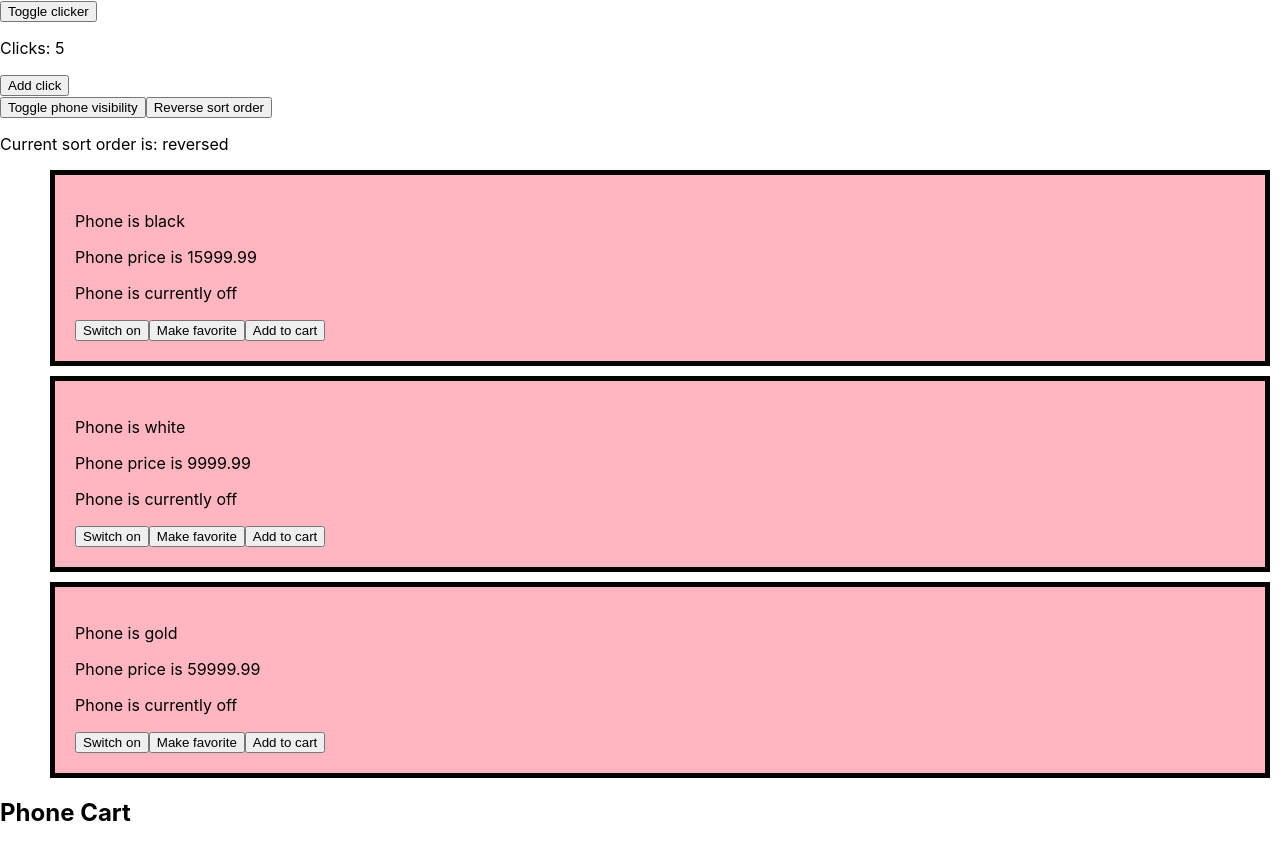
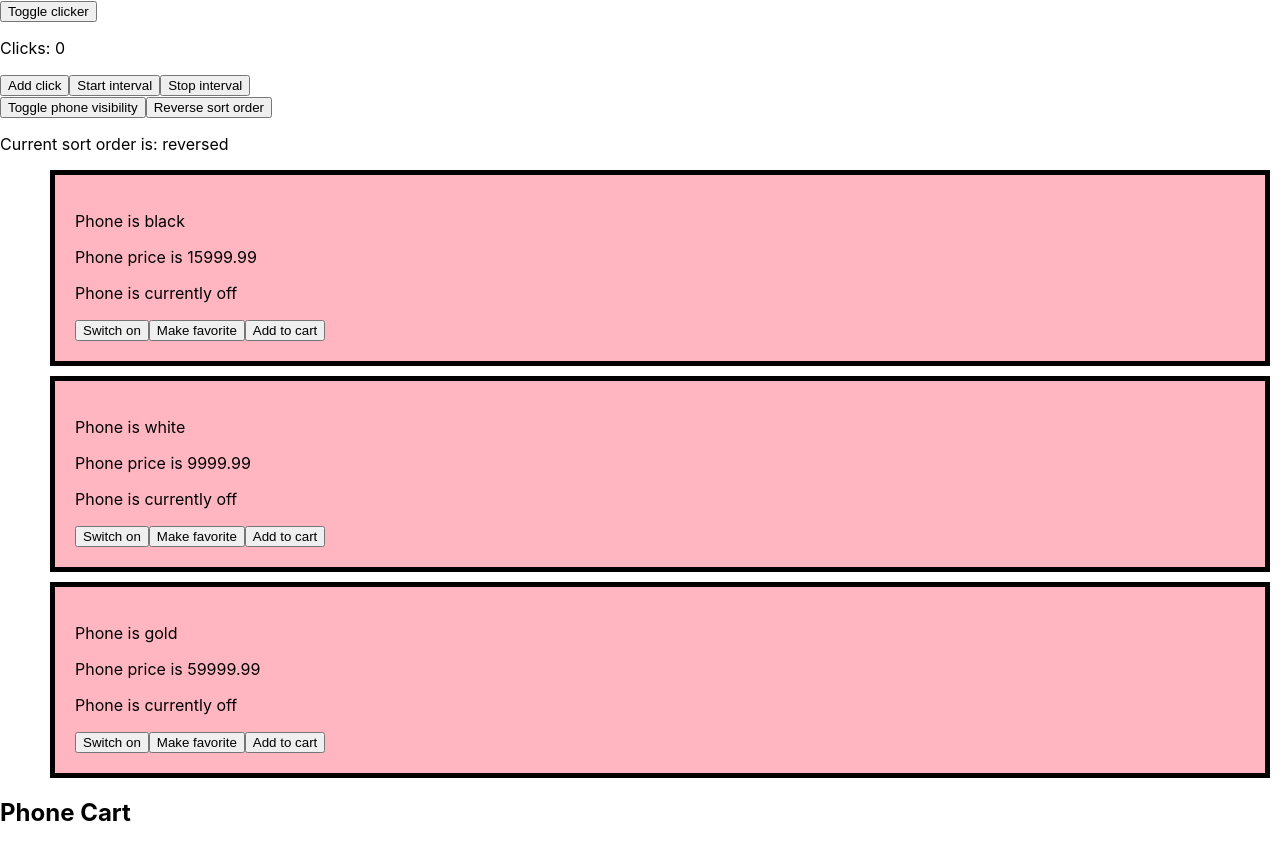
Before and after one commit to fc-fullstack-courses/pfe-2023-1-react-lessons, a React (Create React App) app: page / in a window 1280 px wide. Built offline with nearby package versions, Linux system fonts and the light colour scheme.

Commit message:
Add start and stop buttons

```diff
--- a/src/components/Clicker/index.jsx
+++ b/src/components/Clicker/index.jsx
@@ -19,10 +19,21 @@ class Clicker extends Component {
     });
   };
 
+  start = () => {
+    if(!this.intervalId) {
+      this.intervalId = setInterval(this.handleClick, 1000);
+    }
+  }
+
+  stop = () => {
+    clearInterval(this.intervalId);
+    this.intervalId = null;
+  }
+
   // метод життевого циклу, запускається після першому рендері
   componentDidMount () {
     console.log('componentDidMount');
-    this.intervalId = setInterval(this.handleClick, 1000);
+    // this.start();
   }
 
   //  метод життевого циклу, запускається після 2+ рендеру
@@ -43,7 +54,7 @@ class Clicker extends Component {
   // побічних ефектів (наприклад інтервалів)
   componentWillUnmount () {
     console.log('componentWillUnmount');
-    clearInterval(this.intervalId);
+    this.stop();
   }
 
   render() {
@@ -58,6 +69,8 @@ class Clicker extends Component {
       <div>
         <p>Clicks: {clicks}</p>
         <button onClick={this.handleClick}>Add click</button>
+        <button onClick={this.start}>Start interval</button>
+        <button onClick={this.stop}>Stop interval</button>
       </div>
     );
   }
```
